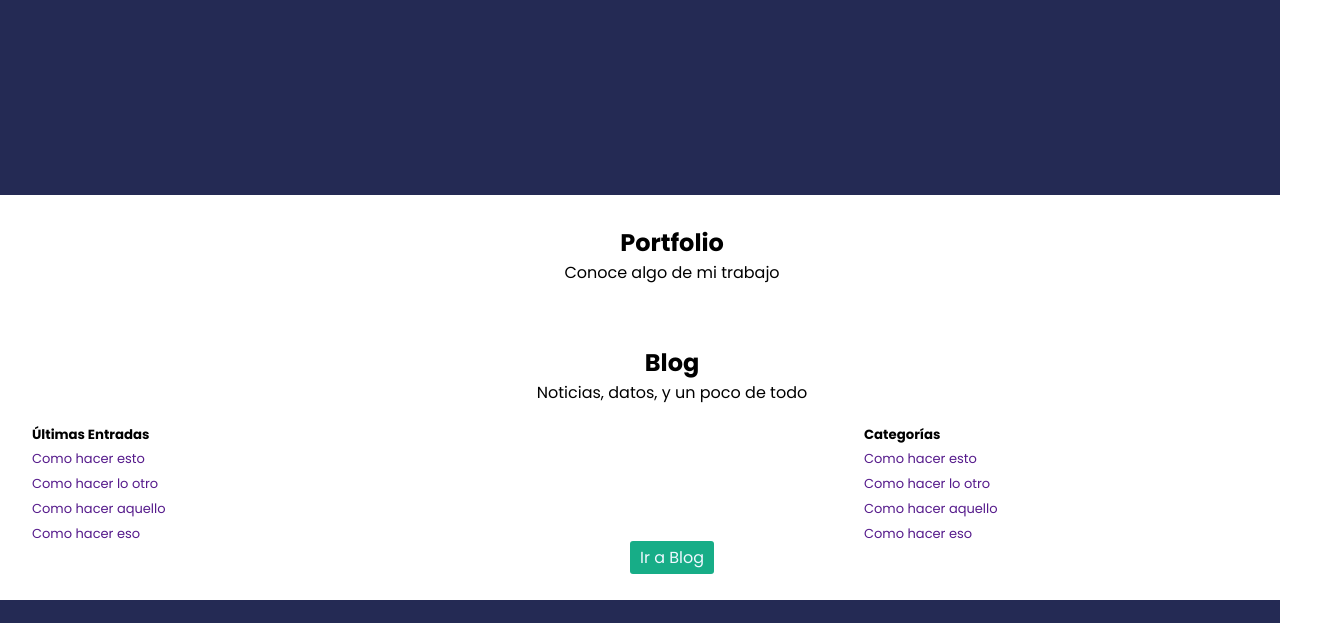
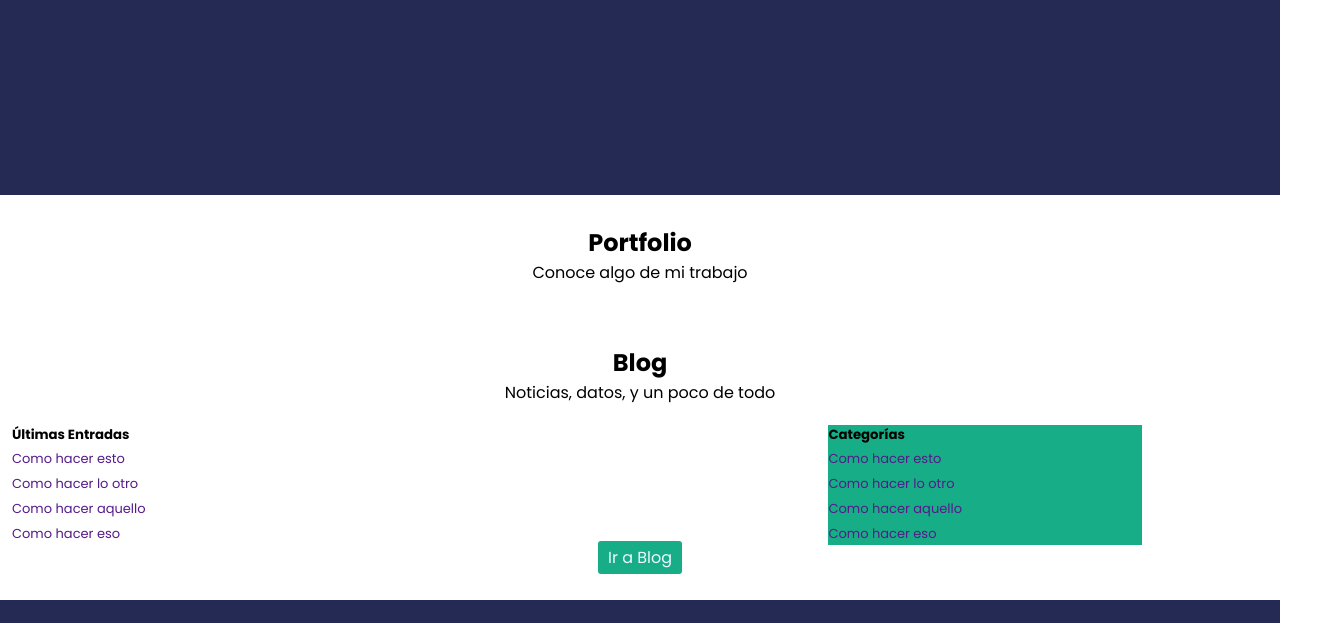
Before and after one commit to xarlieeebrown/carlosceballos, a plain HTML site: page index.html in a window 1280 px wide. Shown: the part 655-1278 px from the top of the page, 1344 px wide, since content can reach past the window. Drawn offline with Linux system fonts and the light colour scheme.

Commit message:
15/01/22 20:49

```diff
--- a/css/estilos.css
+++ b/css/estilos.css
@@ -31,9 +31,9 @@ a{
     text-decoration: none;
 }
 .contenedor{
-    width: 100%;
-    padding-right: var(--bs-gutter-x,2rem);
-    padding-left: var(--bs-gutter-x,2rem);
+
+    padding-right: var(--bs-gutter-x,0.75rem);
+    padding-left: var(--bs-gutter-x,0.75rem);
     margin-right: auto;
     margin-left: auto;
 }
@@ -95,8 +95,9 @@ nav li a:hover{
 .entradas{
     width: 65%;
 }
-.categoria{
+.categorias{
     width: 25%;
+    background-color: #17ad87;
 }
 
 footer{
```
Also changed, not shown: index.html (+3 -1 lines).
